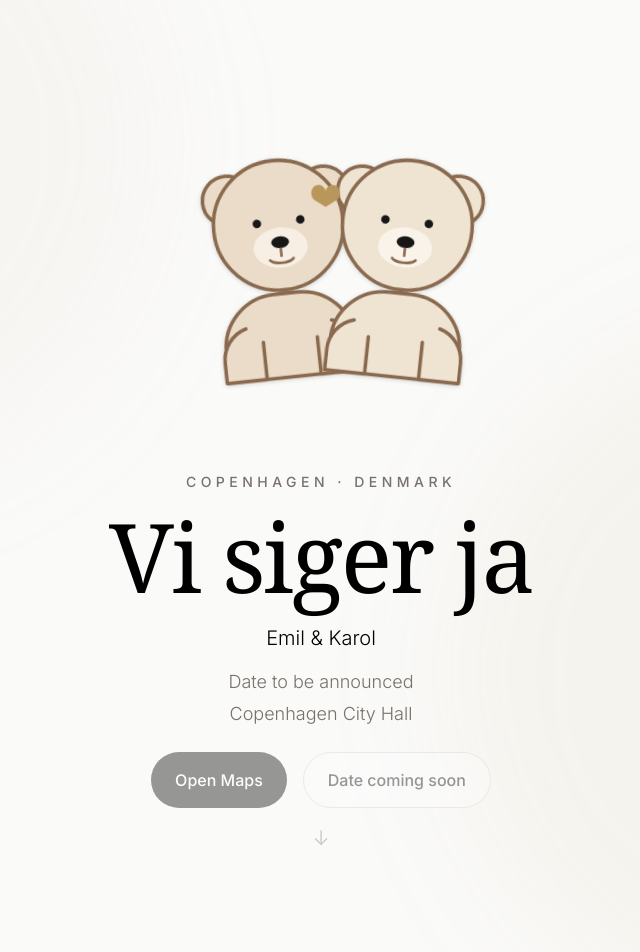
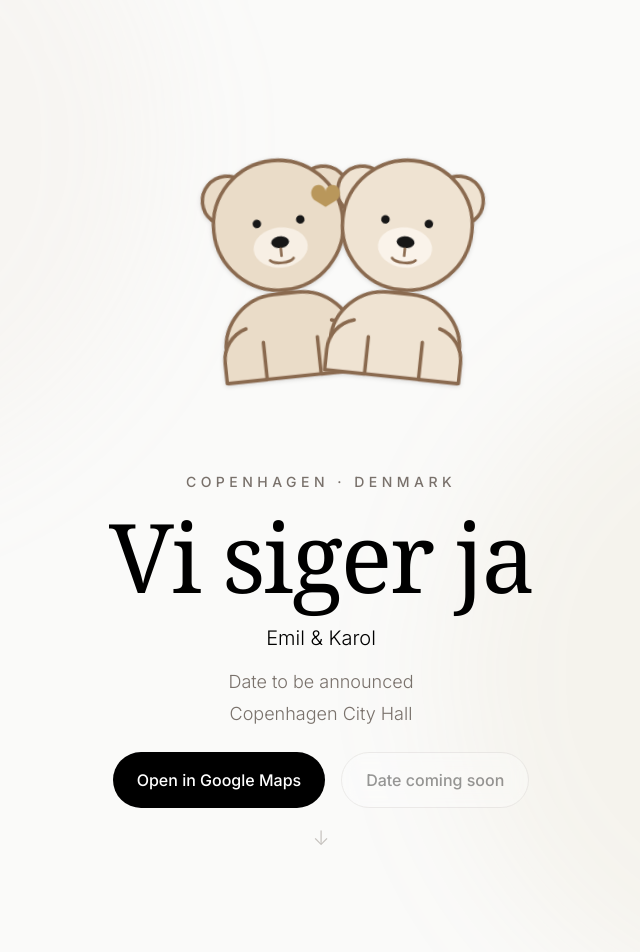
Before and after one commit to emilkacprzak/visigerja, a React (Vite) app: page / in a window 1280 px wide. Shown: the top 952 px of the page, without its empty margins (319-959 px from the left). Built offline with nearby package versions, Linux system fonts and the light colour scheme.

Commit message:
feat(maps): reusable Google Maps button

```diff
--- a/src/components/Hero/Hero.tsx
+++ b/src/components/Hero/Hero.tsx
@@ -1,8 +1,8 @@
 import { useEffect, useState } from "react";
 import Bears from "./Bears";
-import Button from "../Shared/Button";
 import CalendarButton from "../Shared/CalendarButton";
 import Section from "../Shared/Section";
+import GoogleMapsButton from "../features/GoogleMapsButton";
 import Heading from "../ui/Heading";
 import { wedding } from "../../data/wedding";
 
@@ -55,13 +55,7 @@ export default function Hero() {
           </div>
 
           <div className="mt-5 flex w-full max-w-xs flex-col items-center justify-center gap-3 sm:mt-6 sm:max-w-none sm:flex-row sm:flex-wrap sm:gap-4">
-            <Button
-              variant="primary"
-              href={wedding.ceremony.mapsUrl || undefined}
-              disabled={!wedding.ceremony.mapsUrl}
-            >
-              Open Maps
-            </Button>
+            <GoogleMapsButton />
 
             <CalendarButton />
           </div>
--- a/src/components/Shared/Button.tsx
+++ b/src/components/Shared/Button.tsx
@@ -5,6 +5,8 @@ interface ButtonProps {
   href?: string;
   disabled?: boolean;
   onClick?: () => void;
+  rel?: string;
+  target?: string;
   variant?: "primary" | "secondary";
 }
 
@@ -13,6 +15,8 @@ export default function Button({
   href,
   disabled = false,
   onClick,
+  rel,
+  target,
   variant = "primary",
 }: ButtonProps) {
   const baseClass =
@@ -26,7 +30,7 @@ export default function Button({
 
   if (href) {
     return (
-      <a href={href} className={className}>
+      <a href={href} target={target} rel={rel} className={className}>
         {children}
       </a>
     );
--- /dev/null
+++ b/src/components/features/GoogleMapsButton.tsx
@@ -0,0 +1,16 @@
+import { wedding } from "../../data/wedding";
+import Button from "../Shared/Button";
+
+export default function GoogleMapsButton() {
+  const mapsUrl = wedding.ceremony.mapsUrl;
+
+  if (!mapsUrl) {
+    return <Button disabled>Location coming soon</Button>;
+  }
+
+  return (
+    <Button href={mapsUrl} target="_blank" rel="noopener noreferrer">
+      Open in Google Maps
+    </Button>
+  );
+}
--- a/src/data/wedding.ts
+++ b/src/data/wedding.ts
@@ -11,7 +11,7 @@ export const wedding = {
     time: "",
     venue: "Copenhagen City Hall",
     address: "",
-    mapsUrl: "",
+    mapsUrl: "https://maps.google.com/?q=Copenhagen+City+Hall",
   },
 
   photos: {
```
